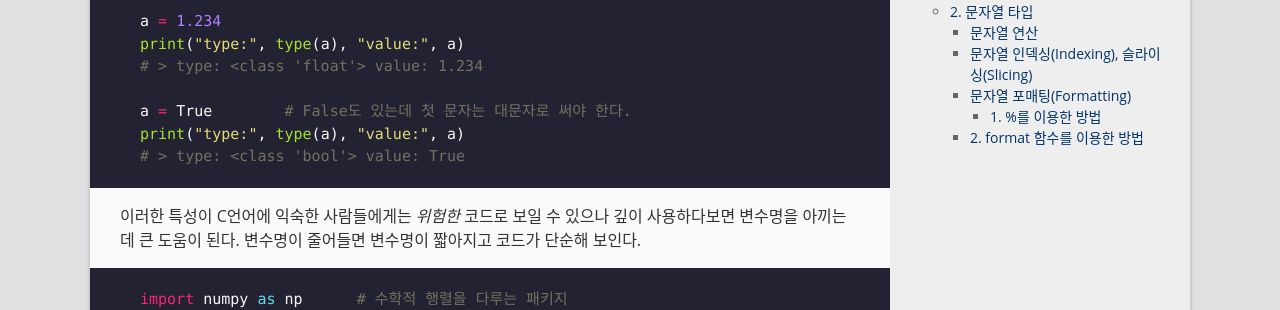
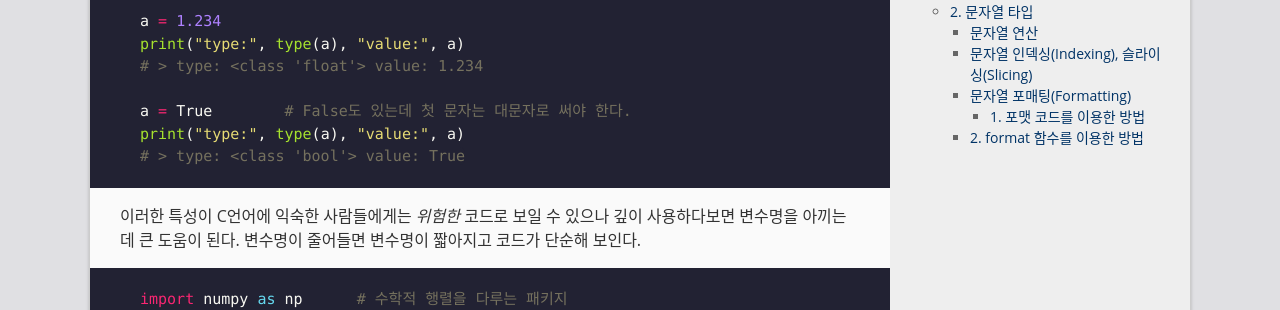
Before and after one commit to goodgodgd/ian-lecture, a Jekyll site: the page built from _posts/2019-03-01-python-number-string.md, in a window 1280 px wide and 900 px high, scrolled down 494 px. Shown: the part 153-463 px from the top of the window. Built offline with Jekyll 4.4.1, drawn with Linux system fonts in a browser that asks for light colours; some of the changed text lies outside the part shown.

Commit message:
little change

````diff
--- a/_posts/2019-03-01-python-number-string.md
+++ b/_posts/2019-03-01-python-number-string.md
@@ -191,7 +191,7 @@ print("slice 'need'", text[23:-7])
 
 C언어에서 `printf("%03d", 10)` 하듯이 파이썬에서도 문자열에 데이터를 특정 형식으로 넣을 수 있다. 현재 Python 3.6에서는 세 가지 문자열 포매팅 방법이 존재한다.
 
-#### 1. `%`를 이용한 방법
+#### 1. 포맷 코드를 이용한 방법
 C언어의 `printf` 와 비슷한 방식으로 포매팅을 한다. 이 방식이 가장 오래된 방식이지만 데이터 형식에 따라 포맷 코드를 지정해줘야 하는 불편함이 있다. C언어에서는 당연한 것이지만 Python에서는 동적 타입이기 때문에 변수를 특정 타입으로만 입력할 수 있다는 것은 잠재적 에러의 요인이 된다.
 포매팅 방법은 문자열에 포맷 코드를 넣고 문자열 옆에 `%`를 쓴 후 값이나 변수명을 쓰면 그 값이 포맷 코드로 들어간다. 포맷 코드는 C언어와 마찬가지로 문자열은 `%s`, 정수형은 `%d`, 실수형은 `%f`를 쓴다.
 ```python
````
